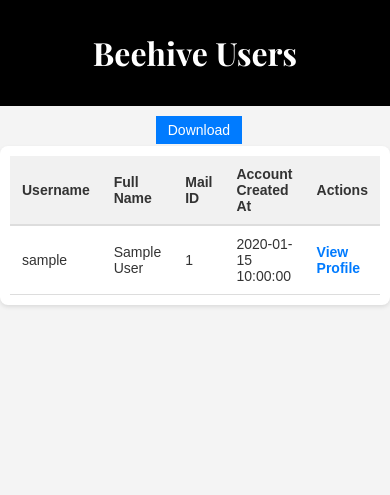
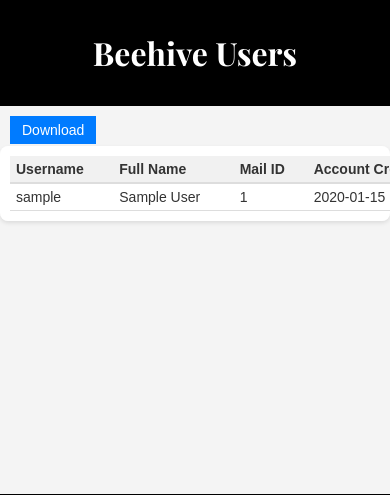
Before and after one commit to KathiraveluLab/Beehive, a Flask app: template templates/users.html in a window 390 px wide. Shown: the top 495 px of the page. Run offline with Flask 3, Linux system fonts and the light colour scheme; the template is opened without the code that fills it: most values are stand-ins (such as "Sample title", 1, 10 or a date in 2020); some libraries are stand-ins or nearby versions; some web fonts are replaced.

Commit message:
Add responsiveness to admin table
Signed-off-by: Ishaan Gupta <ishaankone@gmail.com>

```diff
--- a/static/css/userlist.css
+++ b/static/css/userlist.css
@@ -79,6 +79,9 @@ table {
     border-collapse: collapse;
     font-size: 16px;
     color: #333;
+    overflow-x: auto;
+    overflow-y: auto;
+    max-height: 400px;
 }
 
 thead {
@@ -131,13 +134,21 @@ a:hover {
 @media (max-width: 768px) {
     .table-container {
         padding: 10px;
+        overflow-x: auto;
     }
 
     table {
+        width: 50%;
         font-size: 14px;
+        min-width: 600px;
     }
 
     th, td {
-        padding: 10px 12px;
+        padding: 5px 6px;
     }
+    #downloadCsvBtn {
+        margin-left: 10px;
+        float: left;
+    }
+
 }
```
